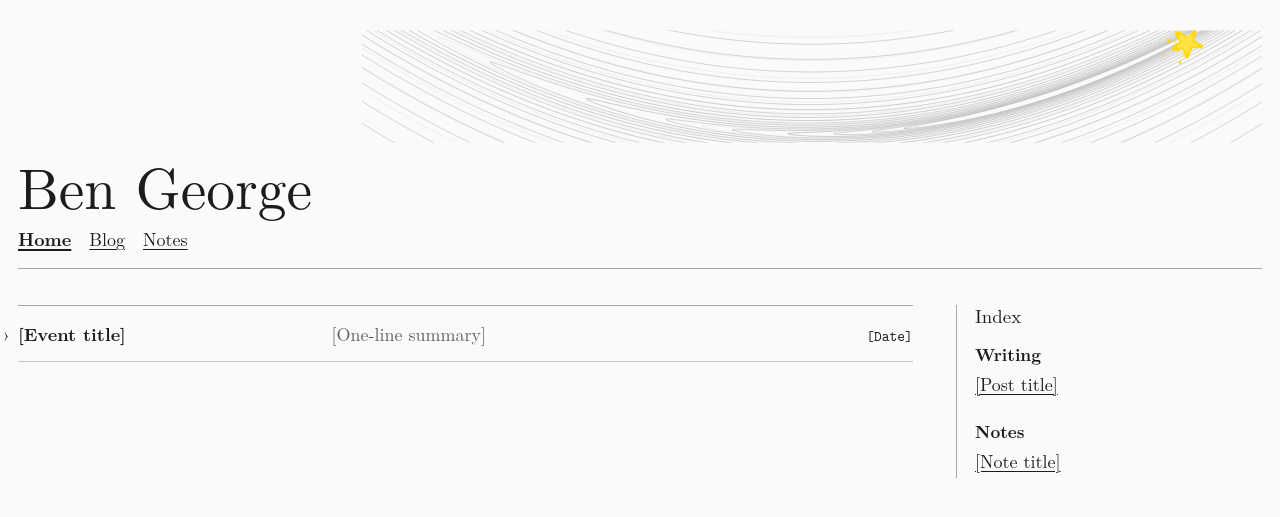
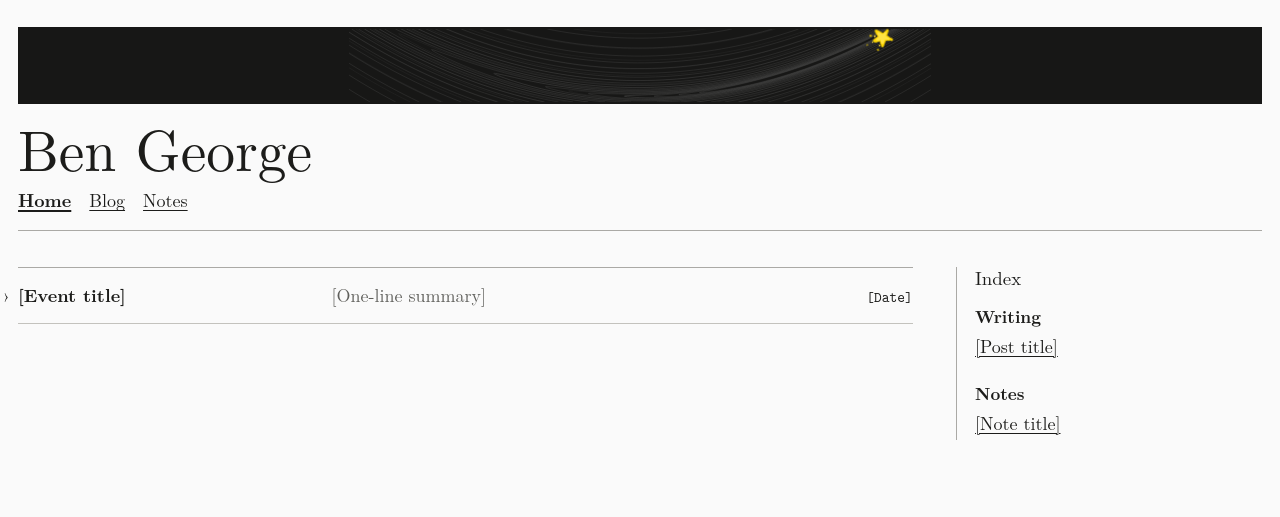
Before and after one commit to bg-l2norm/bg-l2norm.github.io, a Jekyll site: the page built from index.html, in a window 1280 px wide. Shown: the top 517 px of the page. Built offline with Jekyll 4.4.1, drawn with Linux system fonts in a browser that asks for light colours; some web fonts are replaced.

Commit message:
Show aligned banner across all pages

```diff
--- a/_layouts/default.html
+++ b/_layouts/default.html
@@ -5,21 +5,19 @@
     <meta name="viewport" content="width=device-width, initial-scale=1">
     <meta name="description" content="{{ page.excerpt | default: site.description | strip_html | normalize_whitespace | escape }}">
     <title>{% if page.url == '/' %}{{ site.title }}{% elsif page.title %}{{ page.title }} · {{ site.title }}{% else %}{{ site.title }}{% endif %}</title>
-    <link rel="stylesheet" href="{{ '/assets/css/site.css?v=20260726-2' | relative_url }}">
+    <link rel="stylesheet" href="{{ '/assets/css/site.css?v=20260726-3' | relative_url }}">
   </head>
   <body>
-    <header class="site-header{% if page.url == '/' %} site-header--home{% endif %}">
-      {% if page.url == '/' %}
+    <header class="site-header">
       <div class="site-header-banner" aria-hidden="true">
         <img
           src="{{ '/assets/images/rosenbrock-manual-shooting-star-banner-v2.svg' | relative_url }}"
           alt=""
           width="1152"
-            height="144"
+          height="152"
           decoding="async"
           fetchpriority="high">
       </div>
-      {% endif %}
 
       <div class="site-header-copy">
         <p class="site-title"><a href="{{ '/' | relative_url }}">{{ site.title }}</a></p>
--- a/assets/css/site.css
+++ b/assets/css/site.css
@@ -65,16 +65,19 @@ summary:focus-visible {
 
 .site-header-banner {
   width: 100%;
-  margin: 0 0 0.65rem;
+  height: clamp(3.6rem, 6vw, 4.9rem);
+  margin: 0 0 0.85rem;
+  overflow: hidden;
+  background: #171716;
   line-height: 0;
 }
 
 .site-header-banner img {
   display: block;
-  width: min(100%, 50rem);
-  height: auto;
-  margin-left: auto;
-  object-fit: contain;
+  width: 100%;
+  height: 100%;
+  margin: 0;
+  object-fit: fill;
 }
 
 .site-title {
@@ -408,3 +411,10 @@ select {
     scroll-behavior: auto;
   }
 }
+
+@media (max-width: 760px) {
+  .site-header-banner {
+    height: clamp(3rem, 14vw, 3.8rem);
+    margin-bottom: 0.7rem;
+  }
+}
```
Also changed, not shown: README.md. Lines whose indentation alone changed are shown as unchanged.
